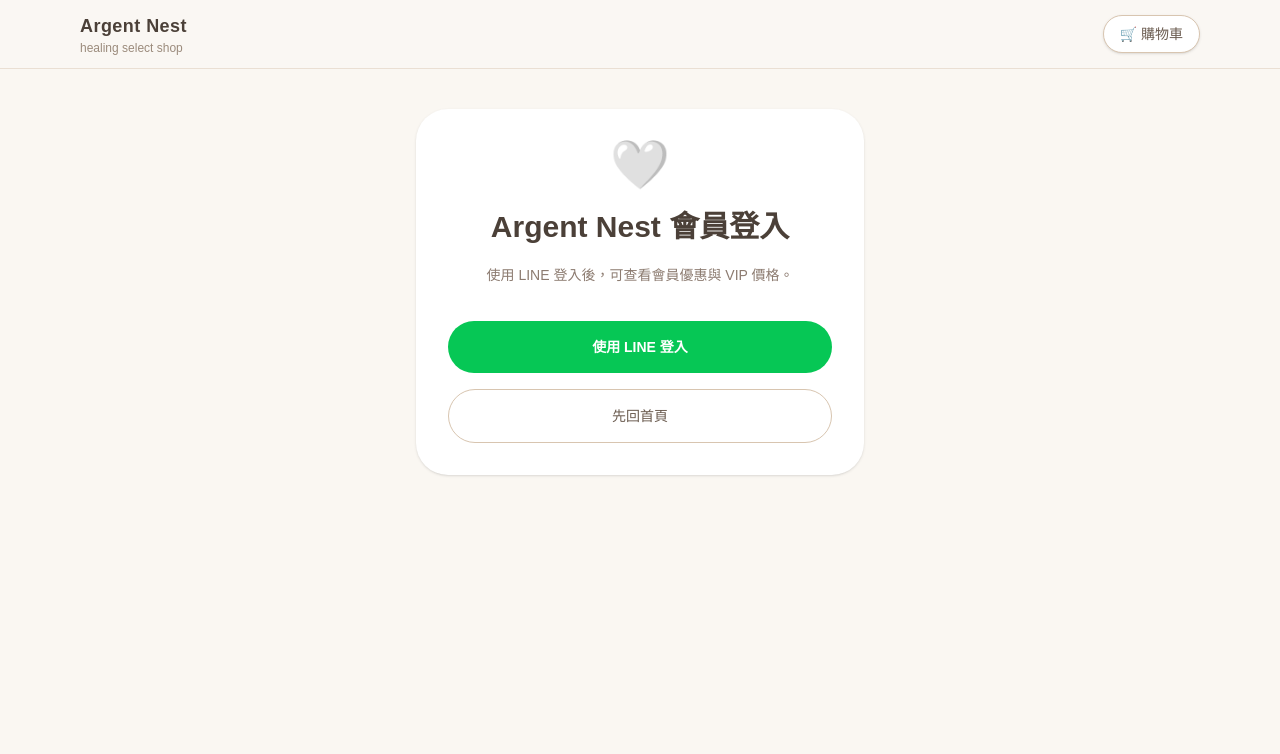
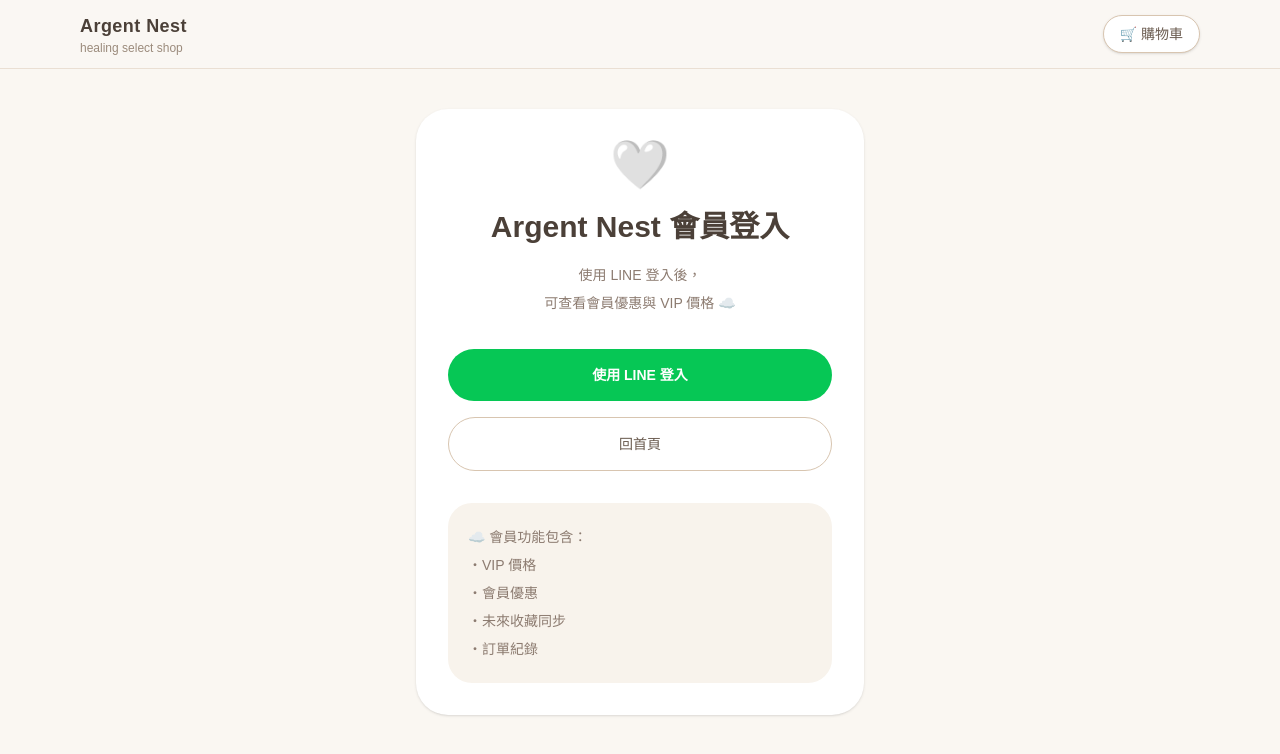
Before and after one commit to baby0965668563-coder/argent-nest, a Next.js app: page /login in a window 1280 px wide. Shown: the top 754 px of the page. Built offline with nearby package versions, Linux system fonts and the light colour scheme.

Commit message:
Update page.tsx

```diff
--- a/app/login/page.tsx
+++ b/app/login/page.tsx
@@ -2,26 +2,38 @@
 
 export default function LoginPage() {
   function loginWithLine() {
-    const channelId = process.env.NEXT_PUBLIC_LINE_CHANNEL_ID;
-    const redirectUri = `${window.location.origin}/auth/line/callback`;
+    const channelId =
+      process.env.NEXT_PUBLIC_LINE_CHANNEL_ID;
+
+    const redirectUri =
+      `${window.location.origin}/auth/line/callback`;
+
     const state = crypto.randomUUID();
 
-    localStorage.setItem("line_login_state", state);
+    localStorage.setItem(
+      "line_login_state",
+      state
+    );
 
     const url =
       "https://access.line.me/oauth2/v2.1/authorize" +
       `?response_type=code` +
       `&client_id=${channelId}` +
-      `&redirect_uri=${encodeURIComponent(redirectUri)}` +
+      `&redirect_uri=${encodeURIComponent(
+        redirectUri
+      )}` +
       `&state=${state}` +
-      `&scope=${encodeURIComponent("profile openid")}`;
+      `&scope=${encodeURIComponent(
+        "profile openid"
+      )}`;
 
     window.location.href = url;
   }
 
   return (
     <main className="min-h-screen bg-[#faf7f2] px-4 py-10">
-      <div className="mx-auto max-w-md rounded-[32px] bg-white p-8 text-center shadow-sm">
+      <div className="mx-auto max-w-md rounded-[32px] bg-white p-8 shadow-sm">
+        <div className="text-center">
           <div className="text-5xl">🤍</div>
 
           <h1 className="mt-5 text-3xl font-bold text-[#4b4038]">
@@ -29,23 +41,40 @@ export default function LoginPage() {
           </h1>
 
           <p className="mt-4 text-sm leading-7 text-[#8c7b70]">
-          使用 LINE 登入後，可查看會員優惠與 VIP 價格。
+            使用 LINE 登入後，
+            <br />
+            可查看會員優惠與 VIP 價格 ☁️
           </p>
+        </div>
 
         <button
           type="button"
           onClick={loginWithLine}
-          className="mt-8 w-full rounded-full bg-[#06c755] py-4 text-sm font-semibold text-white"
+          className="mt-8 w-full rounded-full bg-[#06c755] py-4 text-sm font-semibold text-white transition hover:opacity-90"
         >
           使用 LINE 登入
         </button>
 
         <a
           href="/"
-          className="mt-4 block rounded-full border border-[#d8c5b0] bg-white py-4 text-sm text-[#6b5c50]"
+          className="mt-4 block w-full rounded-full border border-[#d8c5b0] bg-white py-4 text-center text-sm text-[#6b5c50]"
         >
-          先回首頁
+          回首頁
         </a>
+
+        <div className="mt-8 rounded-3xl bg-[#f8f3ec] p-5">
+          <p className="text-sm leading-7 text-[#8c7b70]">
+            ☁️ 會員功能包含：
+            <br />
+            ・VIP 價格
+            <br />
+            ・會員優惠
+            <br />
+            ・未來收藏同步
+            <br />
+            ・訂單紀錄
+          </p>
+        </div>
       </div>
     </main>
   );
```
Lines whose indentation alone changed are shown as unchanged.
